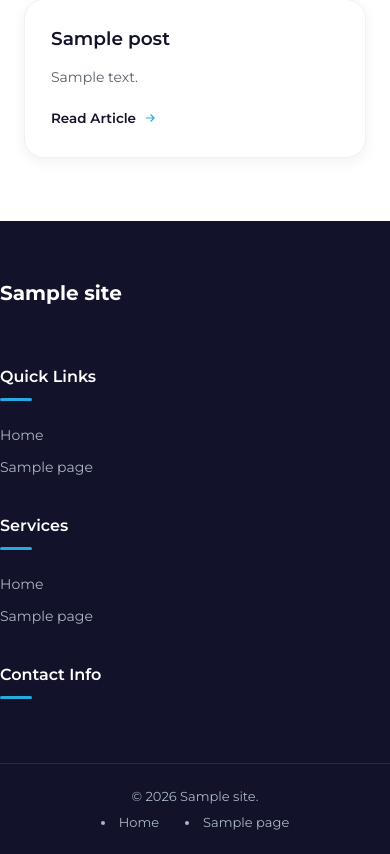
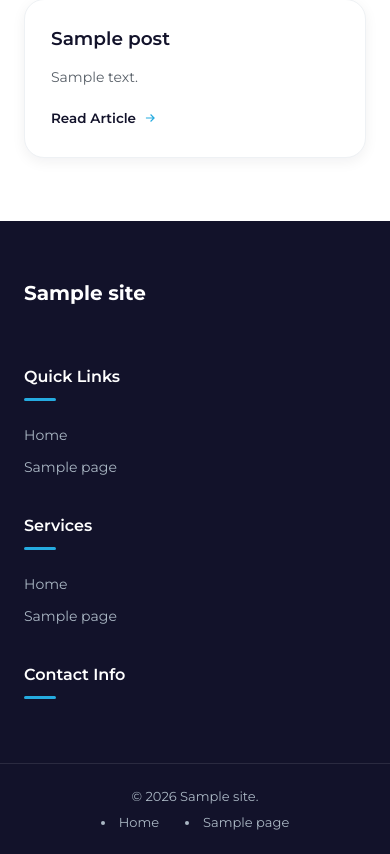
Before and after one commit to faizan98x-eng/hvac-pro-elementor-theme, a WordPress theme: template index.php in a window 390 px wide. Shown: the part 143-997 px from the top of the page. Run offline with PHP 8.4 and a stand-in for WordPress, Linux system fonts and the light colour scheme; the site name, menu and one post (Sample post) are stand-ins, and other content is empty; some libraries are stand-ins or nearby versions.

Commit message:
Keep footer side gutters below the content width; two-up client logos on mobile
The footer's own padding rule was zeroing the container's horizontal gutter,
so on tablet and mobile the footer columns sat flush against the viewport edge.

Co-Authored-By: Claude Fable 5.1 <noreply@anthropic.com>

```diff
--- a/assets/css/theme.css
+++ b/assets/css/theme.css
@@ -486,7 +486,7 @@ section{position:relative;}
 
 /* ---------- Footer ---------- */
 .site-footer{background:var(--navy);color:var(--grey);}
-.footer-top{padding:84px 0 56px;display:grid;grid-template-columns:1.3fr 1fr 1fr 1.2fr;gap:40px;}
+.footer-top{padding:84px 24px 56px;display:grid;grid-template-columns:1.3fr 1fr 1fr 1.2fr;gap:40px;}
 .footer-about img{height:44px;width:auto;margin-bottom:22px;}
 .footer-about p{font-size:14px;line-height:1.8;color:var(--grey);margin-bottom:22px;}
 .footer-social{display:flex;gap:10px;}
@@ -499,7 +499,7 @@ section{position:relative;}
 .footer-links a:hover{color:var(--blue);padding-left:4px;}
 .footer-contact li{display:flex;gap:12px;margin-bottom:18px;font-size:14px;color:var(--grey);line-height:1.6;}
 .footer-contact svg{width:17px;height:17px;color:var(--blue);flex:none;margin-top:2px;}
-.footer-bottom{border-top:1px solid rgba(255,255,255,.1);padding:24px 0;display:flex;justify-content:space-between;align-items:center;font-size:13px;color:var(--grey);flex-wrap:wrap;gap:10px;}
+.footer-bottom{border-top:1px solid rgba(255,255,255,.1);padding:24px;display:flex;justify-content:space-between;align-items:center;font-size:13px;color:var(--grey);flex-wrap:wrap;gap:10px;}
 .footer-bottom a{color:var(--grey);}
 .footer-bottom a:hover{color:var(--blue);}
 .footer-bottom-links{display:flex;gap:26px;}
@@ -779,8 +779,10 @@ section{position:relative;}
   .hero-content{padding:96px 0 96px;}
   .hero p{font-size:16px;}
   .hero-nav{bottom:30px;}
-  .services-grid,.why-grid,.clients-strip,.process-grid,.blog-grid,.form-row,
+  .services-grid,.why-grid,.process-grid,.blog-grid,.form-row,
   .grid-2,.grid-3,.tile-grid,.jump-grid,.duo,.feature-rows,.strip-grid{grid-template-columns:1fr;}
+  .clients-strip{gap:14px;}
+  .client-logo{flex-basis:130px;max-width:none;height:64px;font-size:12px;}
   .tile{height:300px;}
   .strip-item{border-left:0;border-top:1px solid #e3e9ee;}
   .strip-item:first-child{border-top:0;}
@@ -790,7 +792,7 @@ section{position:relative;}
   .t-card{padding:38px 24px;}
   .t-card .quote-mark{font-size:60px;top:12px;left:18px;}
   .contact-info,.contact-form{padding:40px 26px;}
-  .footer-top{grid-template-columns:1fr;padding:60px 0 40px;}
+  .footer-top{grid-template-columns:1fr;padding:60px 24px 40px;}
   .footer-bottom{flex-direction:column;text-align:center;}
   .pad{padding:64px 0;}
   .pad-sm{padding:48px 0;}
```
